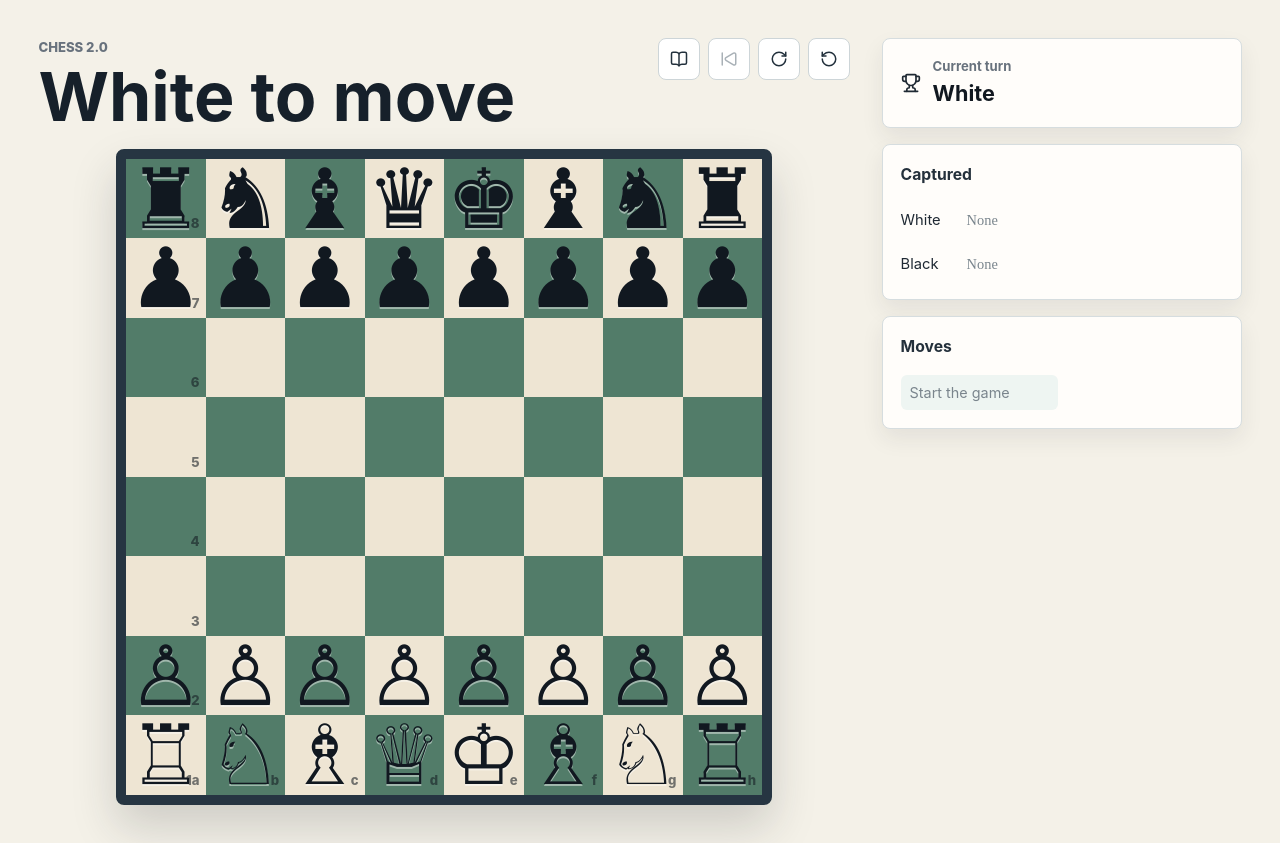
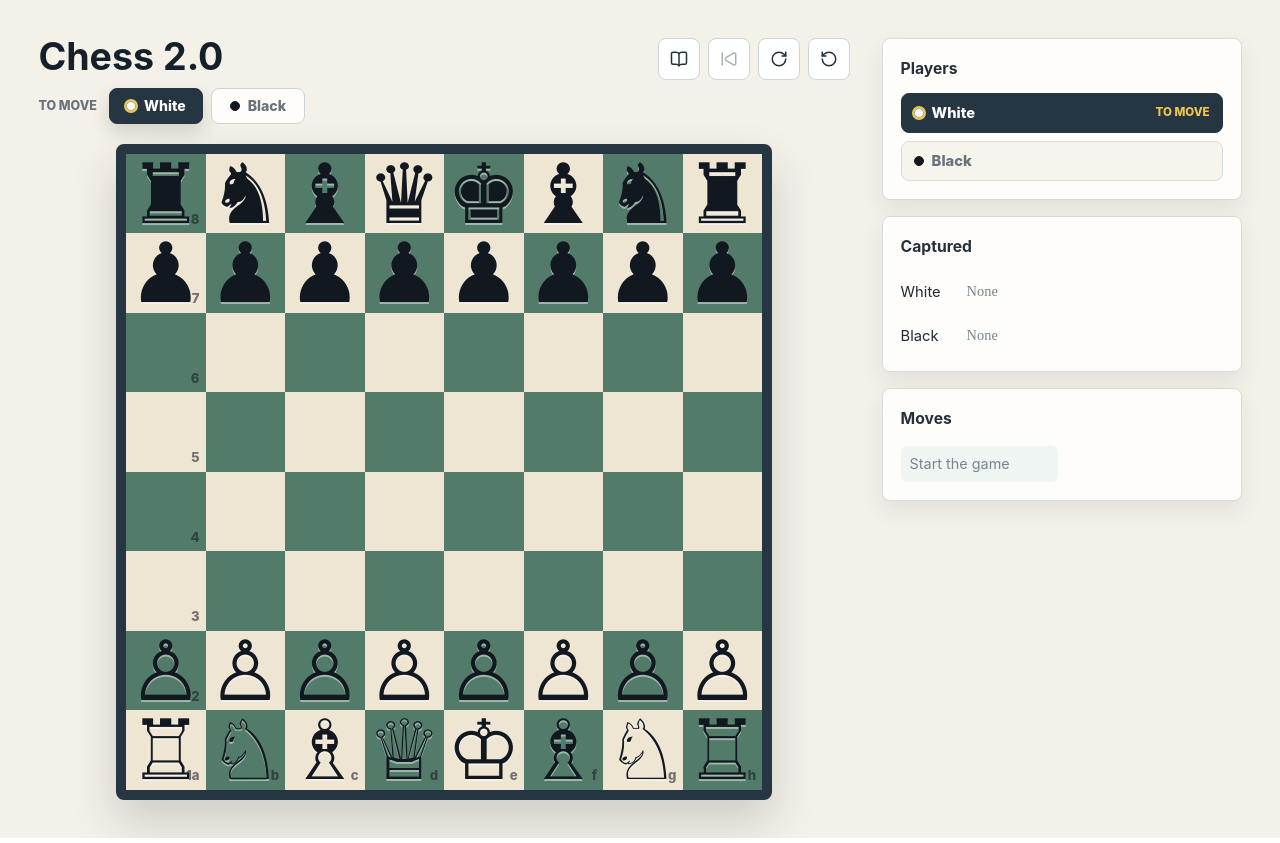
Before and after one commit to sccsoleil-sudo/chess-2.0, a React (Vite) app: page / in a window 1280 px wide. Built offline with nearby package versions, Linux system fonts and the light colour scheme.

Commit message:
Improve turn indicator UI

```diff
--- a/src/App.tsx
+++ b/src/App.tsx
@@ -124,6 +124,8 @@ export default function App() {
       <section className="grid min-w-0 grid-rows-[auto_minmax(0,1fr)]" aria-label="Chess game">
         <GameHeader
           status={chessGame.status}
+          currentTurn={chessGame.currentTurn}
+          isGameOver={chessGame.isGameOver}
           canUndo={chessGame.canUndo}
           onOpenRules={() => setView('rules')}
           onUndo={chessGame.undoMove}
@@ -135,6 +137,7 @@ export default function App() {
 
       <GameDetails
         currentTurn={chessGame.currentTurn}
+        isGameOver={chessGame.isGameOver}
         captured={chessGame.captured}
         whiteMaterial={chessGame.whiteMaterial}
         blackMaterial={chessGame.blackMaterial}
--- a/src/components/GameDetails.tsx
+++ b/src/components/GameDetails.tsx
@@ -1,4 +1,3 @@
-import { Trophy } from 'lucide-react';
 import type { Color, Move } from 'chess.js';
 import {
   formatSide,
@@ -10,6 +9,7 @@ import {
 
 type GameDetailsProps = {
   currentTurn: Color;
+  isGameOver: boolean;
   captured: CapturedPieces;
   whiteMaterial: number;
   blackMaterial: number;
@@ -39,14 +39,54 @@ function CapturedRow({ label, pieces, advantage }: { label: string; pieces: Capt
   );
 }
 
-export function GameDetails({ currentTurn, captured, whiteMaterial, blackMaterial, moveHistory }: GameDetailsProps) {
+function TurnRow({ color, currentTurn, showActive }: { color: Color; currentTurn: Color; showActive: boolean }) {
+  const active = showActive && color === currentTurn;
+
+  return (
+    <div
+      className={[
+        'flex min-h-10 items-center justify-between gap-3 rounded-lg border px-3 py-2',
+        active ? 'border-[#263542] bg-[#263542] text-white' : 'border-[#d6dddf] bg-[#f7f4eb] text-[#68727d]',
+      ]
+        .filter(Boolean)
+        .join(' ')}
+      aria-current={active ? 'true' : undefined}
+    >
+      <span className="inline-flex items-center gap-2 text-[0.92rem] font-extrabold">
+        <span
+          className={[
+            'size-2.5 rounded-full border',
+            color === 'w' ? 'border-[#9da7ad] bg-white' : 'border-[#111820] bg-[#111820]',
+            active ? 'ring-2 ring-[#f1c84b]' : '',
+          ]
+            .filter(Boolean)
+            .join(' ')}
+          aria-hidden="true"
+        />
+        {formatSide(color)}
+      </span>
+      {active && <span className="text-[0.72rem] font-extrabold uppercase text-[#f1c84b]">To move</span>}
+    </div>
+  );
+}
+
+export function GameDetails({
+  currentTurn,
+  isGameOver,
+  captured,
+  whiteMaterial,
+  blackMaterial,
+  moveHistory,
+}: GameDetailsProps) {
+  const activeLabel = isGameOver ? 'Game over' : `${formatSide(currentTurn)} to move`;
+
   return (
     <aside className="flex min-w-0 flex-col gap-4 self-start max-[920px]:self-stretch" aria-label="Game details">
-      <div className="flex items-center gap-3 rounded-lg border border-[#d6dddf] bg-[#fffdfa] p-[18px] shadow-[0_10px_22px_rgb(32_38_46_/_8%)]">
-        <Trophy size={20} />
-        <div>
-          <span className="block text-[0.82rem] font-bold text-[#68727d]">Current turn</span>
-          <strong className="block text-[1.35rem] text-[#111820]">{formatSide(currentTurn)}</strong>
+      <div className="rounded-lg border border-[#d6dddf] bg-[#fffdfa] p-[18px] shadow-[0_10px_22px_rgb(32_38_46_/_8%)]">
+        <h2 className="mb-3 text-[0.98rem] font-bold text-[#24303b]">Players</h2>
+        <div className="grid gap-2" aria-label={activeLabel}>
+          <TurnRow color="w" currentTurn={currentTurn} showActive={!isGameOver} />
+          <TurnRow color="b" currentTurn={currentTurn} showActive={!isGameOver} />
         </div>
       </div>
 
--- a/src/components/GameHeader.tsx
+++ b/src/components/GameHeader.tsx
@@ -1,7 +1,11 @@
+import type { Color } from 'chess.js';
 import { BookOpen, RotateCcw, RotateCw, SkipBack } from 'lucide-react';
+import { formatSide } from '../game/chessLogic';
 
 type GameHeaderProps = {
   status: string;
+  currentTurn: Color;
+  isGameOver: boolean;
   canUndo: boolean;
   onOpenRules: () => void;
   onUndo: () => void;
@@ -9,14 +13,71 @@ type GameHeaderProps = {
   onReset: () => void;
 };
 
-export function GameHeader({ status, canUndo, onOpenRules, onUndo, onFlipBoard, onReset }: GameHeaderProps) {
+function PlayerPill({ color, currentTurn, showActive }: { color: Color; currentTurn: Color; showActive: boolean }) {
+  const active = showActive && color === currentTurn;
+
+  return (
+    <span
+      className={[
+        'inline-flex h-9 min-w-[94px] items-center justify-center gap-2 rounded-lg border px-3 text-[0.88rem] font-extrabold transition-colors',
+        active
+          ? 'border-[#263542] bg-[#263542] text-white shadow-[0_8px_18px_rgb(32_38_46_/_16%)]'
+          : 'border-[#cdd5d8] bg-[#fffdfa] text-[#68727d]',
+      ]
+        .filter(Boolean)
+        .join(' ')}
+      aria-current={active ? 'true' : undefined}
+    >
+      <span
+        className={[
+          'size-2.5 rounded-full border',
+          color === 'w' ? 'border-[#9da7ad] bg-white' : 'border-[#111820] bg-[#111820]',
+          active ? 'ring-2 ring-[#f1c84b]' : '',
+        ]
+          .filter(Boolean)
+          .join(' ')}
+        aria-hidden="true"
+      />
+      {formatSide(color)}
+    </span>
+  );
+}
+
+export function GameHeader({
+  status,
+  currentTurn,
+  isGameOver,
+  canUndo,
+  onOpenRules,
+  onUndo,
+  onFlipBoard,
+  onReset,
+}: GameHeaderProps) {
+  const showTurn = !isGameOver;
+  const isCheck = status.includes('check');
+
   return (
     <div className="mb-5 flex items-start justify-between gap-5 max-[560px]:flex-col max-[560px]:items-stretch max-[560px]:gap-3.5">
       <div>
-        <p className="mb-1.5 text-[0.82rem] font-extrabold uppercase text-[#68727d]">Chess 2.0</p>
-        <h1 className="max-w-[760px] text-[clamp(2rem,6vw,4.25rem)] leading-[0.95] font-bold text-[#16202a]">
-          {status}
-        </h1>
+        <h1 className="mb-3 text-[clamp(1.55rem,4vw,2.35rem)] leading-none font-bold text-[#16202a]">Chess 2.0</h1>
+        <div className="flex flex-wrap items-center gap-2" role="status" aria-label={status}>
+          {showTurn ? (
+            <>
+              <span className="mr-1 text-[0.78rem] font-extrabold uppercase text-[#68727d]">To move</span>
+              <PlayerPill color="w" currentTurn={currentTurn} showActive={showTurn} />
+              <PlayerPill color="b" currentTurn={currentTurn} showActive={showTurn} />
+              {isCheck && (
+                <span className="inline-flex h-9 items-center rounded-lg border border-[#9f2d24] bg-[#fff1ed] px-3 text-[0.82rem] font-extrabold uppercase text-[#9f2d24]">
+                  Check
+                </span>
+              )}
+            </>
+          ) : (
+            <span className="inline-flex min-h-9 items-center rounded-lg border border-[#263542] bg-[#fffdfa] px-3 text-[0.95rem] font-extrabold text-[#16202a]">
+              {status}
+            </span>
+          )}
+        </div>
       </div>
       <div className="flex gap-2" aria-label="Game controls">
         <button
--- a/src/game/useChessGame.ts
+++ b/src/game/useChessGame.ts
@@ -67,6 +67,7 @@ export function useChessGame() {
     canUndo: moveHistory.length > 0,
     captured,
     currentTurn: game.turn() as Color,
+    isGameOver: game.isGameOver(),
     moveHistory,
     resetGame,
     status: getGameMessage(game),
```
